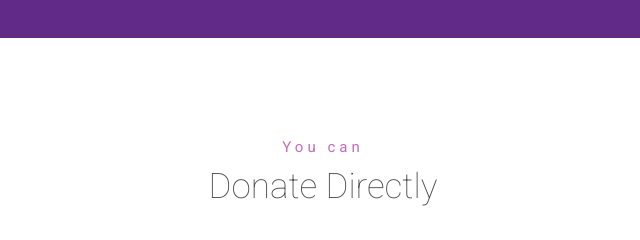
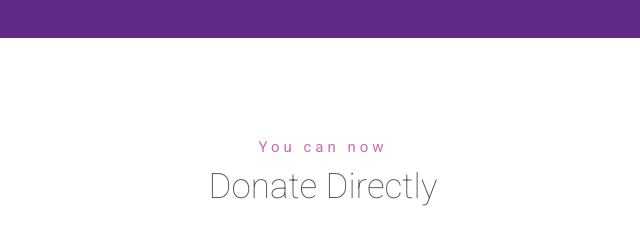
Before and after one commit to Robel-Yemanijian/elnasLelnas, a plain HTML site: page index.html in a window 1280 px wide. Shown: the part 6360-6600 px from the top of the page, 317-957 px from the left. Drawn offline with nearby package versions, Linux system fonts and the light colour scheme.

Commit message:
Update index.html

```diff
--- a/index.html
+++ b/index.html
@@ -482,7 +482,7 @@
     <!--=================================reviwe section start==================================--><!--==================================blog section start===================================-->
 
     <section class="blog">
-      <h2 class="heading1">You can</h2>
+      <h2 class="heading1">You can now</h2>
 
       <h1 class="heading2">Donate Directly</h1>
 
```
